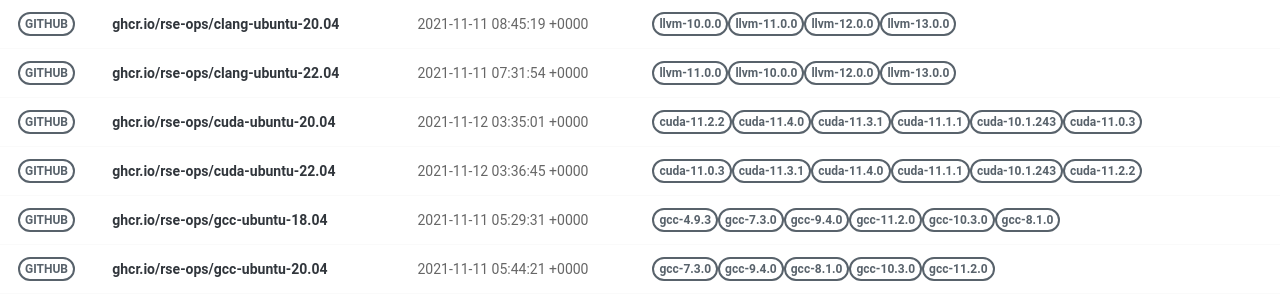
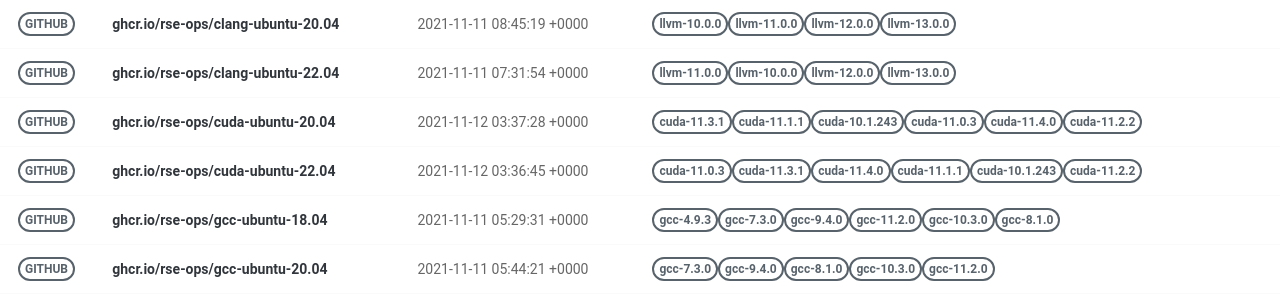
Before and after one commit to rse-ops/docker-images, a Jekyll site: the page built from pages/index.md, in a window 1280 px wide. Shown: the part 179-479 px from the top of the page. Built offline with Jekyll 4.4.1, drawn with Linux system fonts in a browser that asks for light colours; nearby versions of some CDN libraries; part of the change alters nothing that is shown.

Commit message:
Automated push to update library 2021-11-12

```diff
--- a/_library/ghcr.io-rse-ops-cuda-ubuntu-20.04.md
+++ b/_library/ghcr.io-rse-ops-cuda-ubuntu-20.04.md
@@ -1,17 +1,11 @@
 ---
 layout: container
 name: ghcr.io/rse-ops/cuda-ubuntu-20.04
-updated_at: 2021-11-12 03:35:01.201045
+updated_at: 2021-11-12 03:37:28.978227
 
 
 container_url: https://github.com/orgs/rse-ops/packages/container/package/cuda-ubuntu-20.04
 versions:
- - tag: cuda-11.2.2
-   dockerfile: https://github.com/rse-ops/docker-images/blob/main/ubuntu/cuda/Dockerfile
-   manifest: https://crane.ggcr.dev/manifest/ghcr.io/rse-ops/cuda-ubuntu-20.04:cuda-11.2.2
- - tag: cuda-11.4.0
-   dockerfile: https://github.com/rse-ops/docker-images/blob/main/ubuntu/cuda/Dockerfile
-   manifest: https://crane.ggcr.dev/manifest/ghcr.io/rse-ops/cuda-ubuntu-20.04:cuda-11.4.0
  - tag: cuda-11.3.1
    dockerfile: https://github.com/rse-ops/docker-images/blob/main/ubuntu/cuda/Dockerfile
    manifest: https://crane.ggcr.dev/manifest/ghcr.io/rse-ops/cuda-ubuntu-20.04:cuda-11.3.1
@@ -24,5 +18,11 @@ versions:
  - tag: cuda-11.0.3
    dockerfile: https://github.com/rse-ops/docker-images/blob/main/ubuntu/cuda/Dockerfile
    manifest: https://crane.ggcr.dev/manifest/ghcr.io/rse-ops/cuda-ubuntu-20.04:cuda-11.0.3
+ - tag: cuda-11.4.0
+   dockerfile: https://github.com/rse-ops/docker-images/blob/main/ubuntu/cuda/Dockerfile
+   manifest: https://crane.ggcr.dev/manifest/ghcr.io/rse-ops/cuda-ubuntu-20.04:cuda-11.4.0
+ - tag: cuda-11.2.2
+   dockerfile: https://github.com/rse-ops/docker-images/blob/main/ubuntu/cuda/Dockerfile
+   manifest: https://crane.ggcr.dev/manifest/ghcr.io/rse-ops/cuda-ubuntu-20.04:cuda-11.2.2
 
 ---
```
